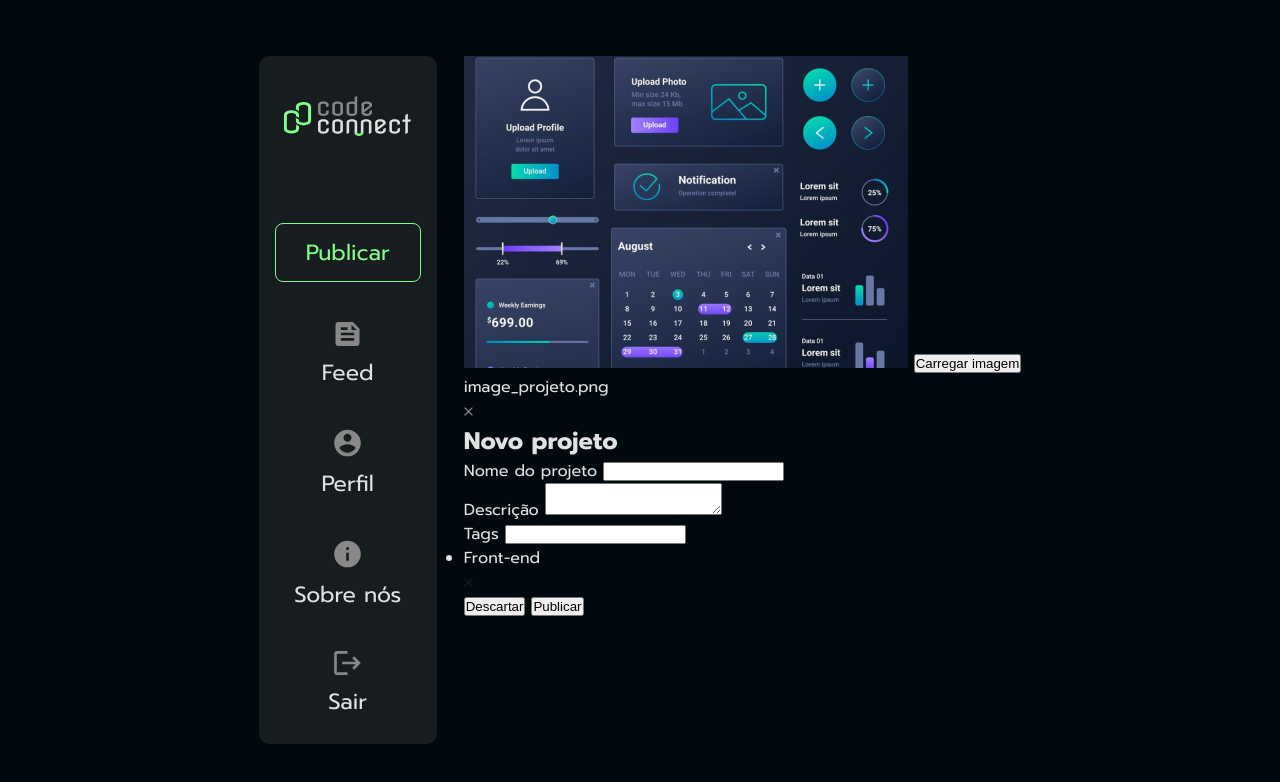
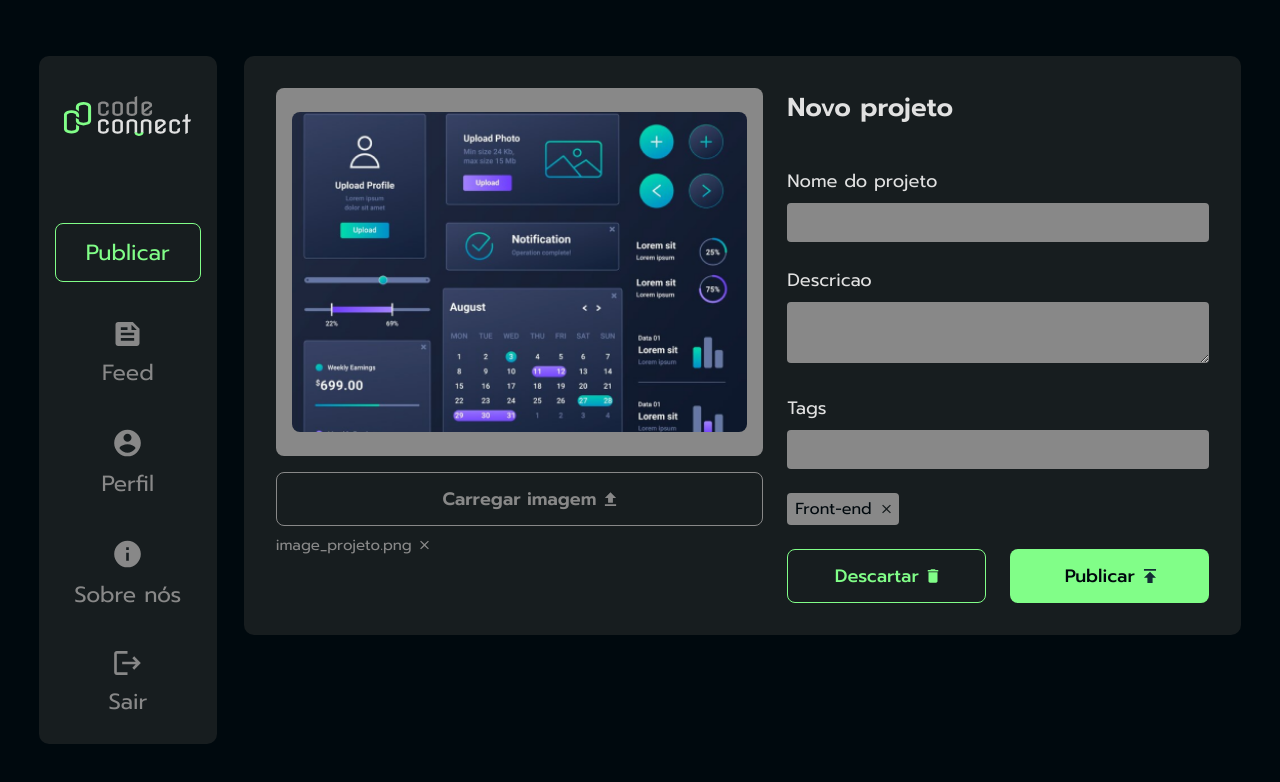
Before and after one commit to felipe-a-queiroz/3802-javascript-assincrono, a plain HTML site: page index.html in a window 1280 px wide. Drawn offline with Linux system fonts and the light colour scheme.

Commit message:
finalizando estilização

```diff
--- a/index.html
+++ b/index.html
@@ -15,31 +15,33 @@
 
 <body>
     <aside>
-        <img src="./img/Logo.svg" alt="Logo CodeConnect">
+        <img src="./img/Logo.svg" alt="logo do codeconnect">
         <nav>
             <ul class="lista-links">
-                <li><a href="#" class="link-destaque">Publicar</a></li>
+                <li>
+                    <a href="#" class="link-destaque">Publicar</a>
+                </li>
                 <li>
                     <a href="#">
-                        <img src="./img/feed.svg" alt="Feed Icon">
+                        <img src="./img/feed.svg">
                         Feed
                     </a>
                 </li>
                 <li>
                     <a href="#">
-                        <img src="./img/account_circle.svg" alt="Account Icon">
+                        <img src="./img/account_circle.svg">
                         Perfil
                     </a>
                 </li>
                 <li>
                     <a href="#">
-                        <img src="./img/info.svg" alt="Info Icon">
+                        <img src="./img/info.svg">
                         Sobre nós
                     </a>
                 </li>
                 <li>
                     <a href="#">
-                        <img src="./img/logout.svg" alt="Exit Icon">
+                        <img src="./img/logout.svg">
                         Sair
                     </a>
                 </li>
@@ -51,7 +53,9 @@
         <div class="container-upload-imagem">
             <div class="container-imagem">
                 <img src="./img/imagem1.png" alt="" class="main-imagem">
-                <button>Carregar imagem</button>
+            </div>
+            <button id="upload-btn">Carregar imagem</button>
+            <input type="file" id="image-upload" accept="image/" style="display: none" />
             <div class="container-imagem-nome">
                 <p>image_projeto.png</p>
                 <img src="./img/close.svg">
@@ -62,20 +66,20 @@
             <form>
                 <div>
                     <label for="nome">Nome do projeto</label>
-                        <input type="text" name="nome" id="nome" />
+                    <input type="text" id="nome" name="nome" />
                 </div>
                 <div>
-                        <label for="descricao">Descrição</label>
-                        <textarea name="descricao" id="descricao"></textarea>
+                    <label for="descricao">Descricao</label>
+                    <textarea id="descricao" name="descricao"></textarea>
                 </div>
                 <div>
                     <label for="categoria">Tags</label>
-                        <input type="text" name="categoria" id="categoria" />
+                    <input type="text" id="categoria" name="categoria" />
                 </div>
                 <ul class="lista-tags">
                     <li>
                         <p>Front-end</p>
-                            <img src="./img/close-black.svg" alt="">
+                        <img src="./img/close-black.svg">
                     </li>
                 </ul>
                 <div class="container-botoes">
@@ -84,10 +88,9 @@
                 </div>
             </form>
         </div>
-        </div>
     </main>
 
-    <script src="script.js"></script>
+    <script src="scripts.js"></script>
 </body>
 
 </html>
--- a/scripts.js
+++ b/scripts.js
@@ -0,0 +1,6 @@
+const uploadBtn = document.getElementById("upload-btn");
+const inputUpload = document.getElementById("image-upload")
+
+uploadBtn.addEventListener("click", () => {
+    inputUpload.click();
+})
--- a/styles.css
+++ b/styles.css
@@ -1,11 +1,11 @@
-:root{
-    --background-color: #00090e;
-    --text-color: #e1e1e1;
-    --primary-color: #81fe88;
-    --secondary-color: #888;
-    --tag-color: #171d1f;
-    --font-family: 'Prompt', sans-serif;
-    --items-background: #171d1f;
+:root {
+    --background-color: #00090E;
+    --text-color: #E1E1E1;
+    --primary-color: #81FE88;
+    --secondary-color: #888888;
+    --tag-color: #171D1F;
+    --font-family: "Prompt", sans-serif;
+    --itens-background: #171D1F;
 }
 
 * {
@@ -26,39 +26,37 @@ body {
     height: 100vh;
     gap: 27px;
     padding: 56px 0;
-
 }
 
 aside {
-    background-color: var(--items-background);
+    background-color: var(--itens-background);
     border-radius: 10px;
     height: 100%;
     padding: 40px 16px;
     text-align: center;
 }
 
-.lista-links{
+.lista-links {
     display: flex;
     flex-direction: column;
     gap: 40px;
     margin-top: 80px;
-    text-align: center;
+    align-items: center;
     list-style-type: none;
-
 }
 
-.lista-links li a{
+.lista-links li a {
     display: flex;
     flex-direction: column;
     gap: 10px;
     align-items: center;
     text-decoration: none;
-    color: var(--text-color);
+    color: var(--secondary-color);
     font-size: 22px;
 }
 
 .lista-links li:first-of-type a {
-    color: var(--primary-color)
+    color: var(--primary-color);
 }
 
 .link-destaque {
@@ -66,3 +64,174 @@ aside {
     padding: 12px 30px;
     border-radius: 8px;
 }
+
+main {
+    background-color: var(--itens-background);
+    border-radius: 10px;
+    padding: 32px;
+    display: flex;
+    gap: 24px;
+}
+
+h2 {
+    font-size: 26px;
+    margin-bottom: 40px;
+    font-weight: 600;
+}
+
+form {
+    display: flex;
+    flex-direction: column;
+    gap: 24px
+}
+
+form div label {
+    font-size: 18px;
+    font-weight: 400;
+    display: block;
+    margin-bottom: 8px;
+}
+
+form div input,
+textarea {
+    width: 100%;
+    padding: 8px 16px;
+    background-color: var(--secondary-color);
+    border: none;
+    border-radius: 4px;
+    font-family: var(--font-family);
+    line-height: 22.5px;
+}
+
+form div input {
+    height: 39px;
+}
+
+texarea {
+    height: 161px;
+}
+
+.lista-tags li {
+    display: flex;
+    background-color: var(--secondary-color);
+    color: var(--background-color);
+    gap: 10px;
+    padding: 4px 8px;
+    border-radius: 4px;
+}
+
+
+.lista-tags {
+    display: flex;
+}
+
+.container-botoes {
+    display: flex;
+    gap: 24px;
+    justify-content: space-between;
+}
+
+.container-botoes button {
+    width: 50%;
+    padding: 12px 32px 12px 12px;
+    text-align: center;
+    border-radius: 8px;
+    font-family: var(--font-family);
+    font-size: 18px;
+    font-weight: 500;
+}
+
+.botao-descartar {
+    background-color: var(--itens-background);
+    color: var(--primary-color);
+    border: 1px solid var(--primary-color);
+    position: relative;
+}
+
+.botao-descartar::after {
+    content: "";
+    background-image: url("./img/trash.svg");
+    background-size: contain;
+    background-repeat: no-repeat;
+    width: 15px;
+    height: 15px;
+    display: inline-block;
+    position: absolute;
+    top: 50%;
+    transform: translateY(-50%);
+    margin-left: 8px;
+}
+
+.botao-publicar {
+    background-color: var(--primary-color);
+    color: var(--background-color);
+    border: none;
+    position: relative;
+}
+
+.botao-publicar::after {
+    content: "";
+    background-image: url("../img/arrow_forward2.svg");
+    background-size: contain;
+    background-repeat: no-repeat;
+    width: 15px;
+    height: 15px;
+    display: inline-block;
+    position: absolute;
+    top: 50%;
+    transform: translateY(-50%);
+    margin-left: 8px;
+}
+
+.container-descricao {
+    width: 422px;
+}
+
+.main-imagem {
+    border-radius: 8px;
+    height: 100%;
+    object-fit: cover;
+}
+
+.container-imagem {
+    height: 368px;
+    padding: 24px 16px;
+    background-color: var(--secondary-color);
+    border-radius: 8px;
+}
+
+.container-upload-imagem button {
+    margin: 16px 0 8px 0;
+    background-color: var(--itens-background);
+    border: 1px solid var(--secondary-color);
+    border-radius: 8px;
+    color: var(--secondary-color);
+    width: 100%;
+    text-align: center;
+    padding: 12px;
+    font-family: var(--font-family);
+    font-weight: 600;
+    font-size: 18px;
+    position: relative;
+}
+
+.container-upload-imagem button::after {
+    content: "";
+    background-image: url("./img/upload.svg");
+    background-size: contain;
+    background-repeat: no-repeat;
+    display: inline-block;
+    width: 15px;
+    height: 15px;
+    position: absolute;
+    top: 50%;
+    transform: translateY(-50%);
+    margin-left: 8px
+}
+
+.container-imagem-nome {
+    display: flex;
+    gap: 8px;
+    color: var(--secondary-color);
+    font-size: 15px;
+}
```
Lines whose indentation alone changed are shown as unchanged.
